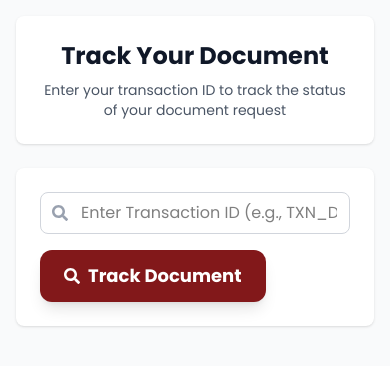
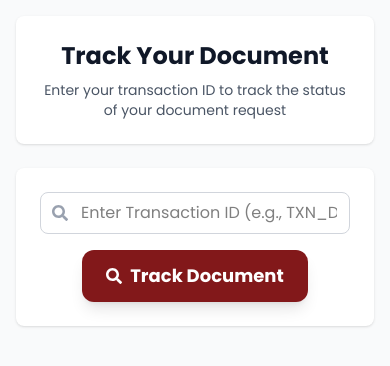
Before and after one commit to ygisantos/FE_E_SERBISYO, a React (Vite) app: page /track-document in a window 390 px wide. Shown: the top 366 px of the page. Built offline with nearby package versions, Linux system fonts and the light colour scheme; what @react-pdf/renderer would draw is missing.

Commit message:
Add Track Document route and enhance search form layout in TrackDocument component

```diff
--- a/src/App.jsx
+++ b/src/App.jsx
@@ -67,6 +67,16 @@ function App() {
   const { loading } = useLoading();
 
   return (
+    <>
+    <Router>
+        <Routes>
+          <Route
+            path="/track-certificate"
+            element={ <TrackDocument /> }
+          />
+        </Routes>
+    </Router>
+
     <AuthProvider>
       <UserProvider>
         <Router>
@@ -188,16 +198,12 @@ function App() {
                 element={<CertificateRequestLogs />}
               />
 
-              <Route
-                path="/track-certificate"
-                element={ <TrackDocument /> }
-              />
-
             </Route>
           </Routes>
         </Router>
       </UserProvider>
     </AuthProvider>
+    </>
   );
 }
 
--- a/src/axios.js
+++ b/src/axios.js
@@ -8,7 +8,7 @@ export function setLoadingContext(ctx) {
 
  const BASE_URL = 'http://127.0.0.1:8000/api';
 const UNAUTHORIZED = 401;
-const EXEMPTED_PATHS = ["/login", "/track-certificate"];
+const EXEMPTED_PATHS = ["/login"];
 
 const axiosInstance = axios.create({
    baseURL: BASE_URL,
--- a/src/pages/TrackDocument.jsx
+++ b/src/pages/TrackDocument.jsx
@@ -70,8 +70,8 @@ const TrackDocument = () => {
 
         {/* Search Section */}
         <div className="bg-white rounded-lg shadow p-6">
-          <form onSubmit={handleSearch} className="max-w-2xl mx-auto">
-            <div className="flex flex-col sm:flex-row gap-4">
+          <form onSubmit={handleSearch} className="max-w-4xl items-center mx-auto">
+            <div className="flex flex-col sm:flex-row gap-4 items-center">
               <div className="flex-1">
                 <InputField
                   type="text"
@@ -82,15 +82,15 @@ const TrackDocument = () => {
                   className="mb-0"
                 />
               </div>
-              <div className="flex gap-2">
+              <div className="flex md:flex-row flex-col gap-2">
                 <Button
                   type="submit"
                   loading={loading}
                   loadingText="Tracking..."
                   disabled={loading}
-                  className="!bg-red-900 hover:!bg-red-800 !mt-0 flex items-center gap-2 px-6"
+                  className="!bg-red-900 hover:!bg-red-800 !mt-0 flex items-center gap-2 px-6 md:justify-between justify-center"
                 >
-                  <FaSearch className="w-4 h-4" />
+                  <FaSearch className="w-4 h-4"/>
                   Track Document
                 </Button>
                 {trackingData && (
```
